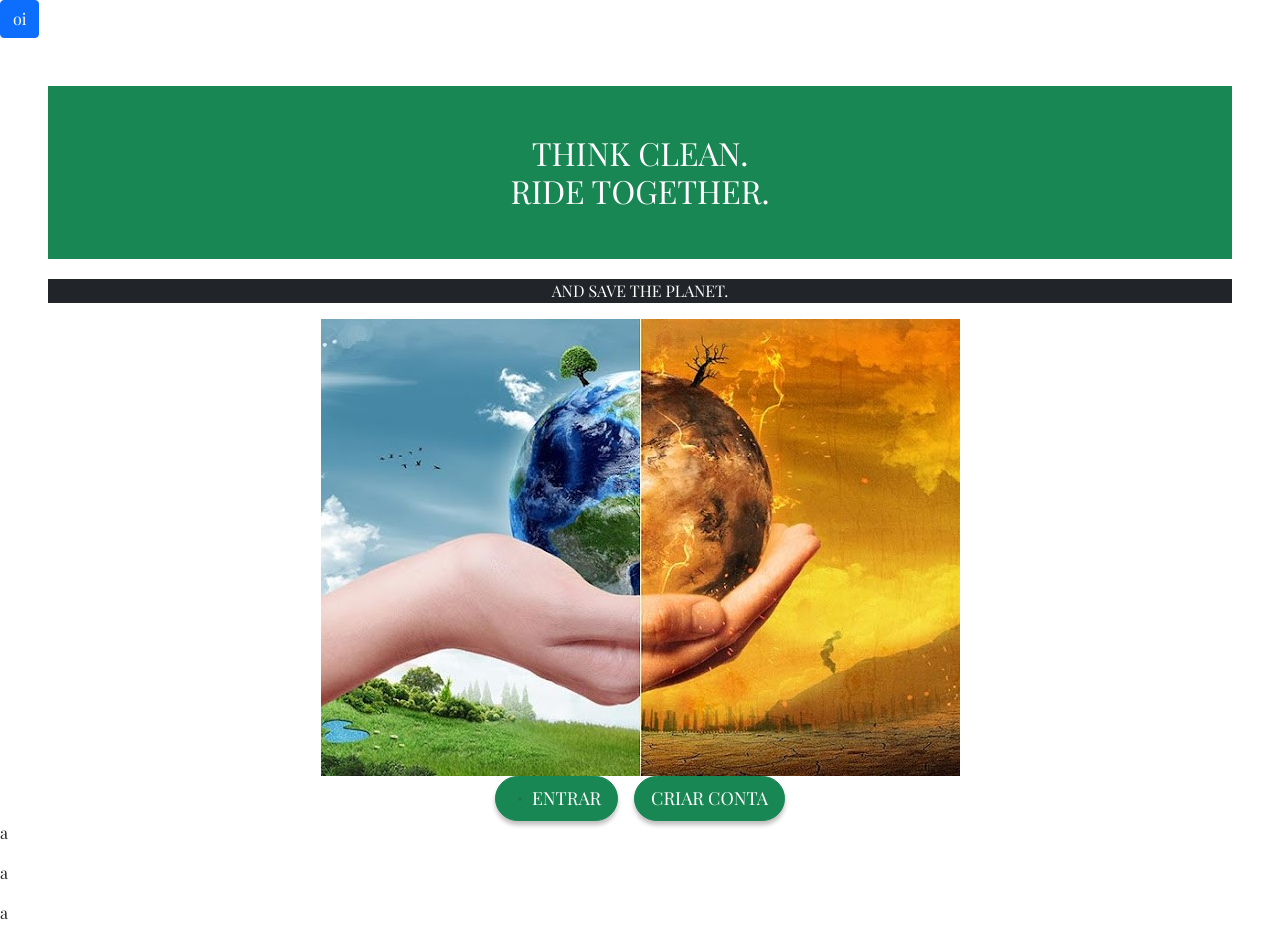
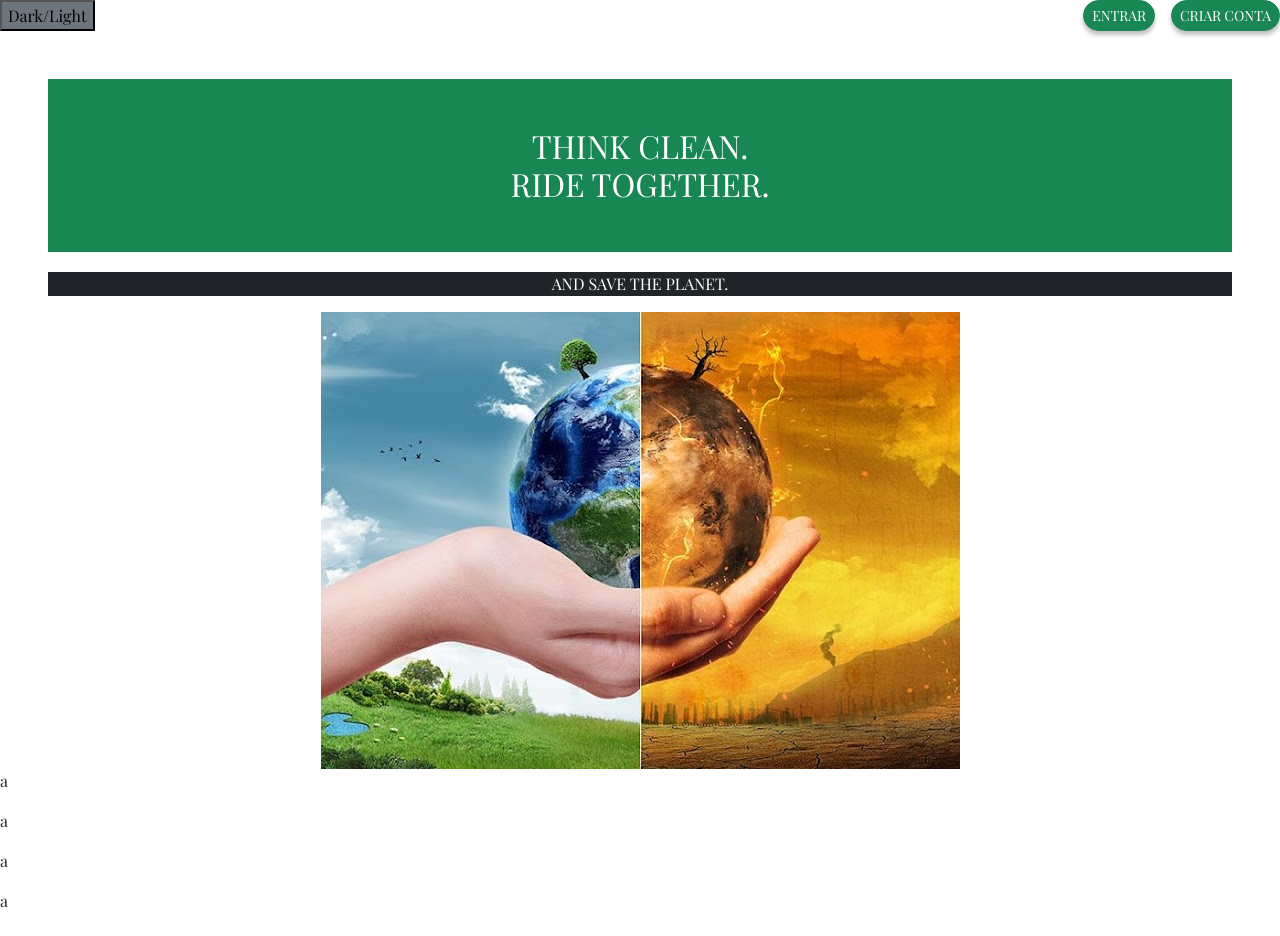
Before and after one commit to XandaoTP/Pj-4, a React (Create React App) app in the folder front-end/: page / in a window 1280 px wide. Shown: the top 936 px of the page. Built offline with nearby package versions, Linux system fonts and the light colour scheme; no server answers.

Commit message:
altera css home

```diff
--- a/front-end/src/views/home/index.tsx
+++ b/front-end/src/views/home/index.tsx
@@ -7,15 +7,14 @@ import { selectUserLoggedIn } from "../../store/slices/userSlice"
 import terraviva from "../../assetes/img/terraviva.jpg"
 import terramorta from "../../assetes/img/poluicao.jpg"
 import { useEffect, useState } from "react"
-import { Button } from "react-bootstrap"
 
 type Props = {
-  startTransparent?: boolean
+  worldAnimation?: boolean
   darkmode: boolean
   getvaluedarkmode: string
 }
 
-export function Home ({startTransparent = true , darkmode = true}: Props) {
+export function Home ({worldAnimation = true , darkmode = true}: Props) {
     const [isdarkmode, setDarkmode] = useState(darkmode)
     const buttonHandler = () => {
       setDarkmode(darkmode => !darkmode)
@@ -23,12 +22,12 @@ export function Home ({startTransparent = true , darkmode = true}: Props) {
     }
     const getvaluedarkmode = localStorage.getItem('value')
     const getvaluedarklight = JSON.parse(getvaluedarkmode || '{}')
-    const [isTransparent, setIsTransparent] = useState(startTransparent)
+    const [isWorldAnimation, setWorldAnimation] = useState(worldAnimation)
     useEffect(() => {
         const scrollChange = () => {
           const isLowScroll = window.scrollY < 100
-          if (startTransparent && isLowScroll !== isTransparent) {
-            setIsTransparent(isLowScroll)
+          if (worldAnimation && isLowScroll !== isWorldAnimation) {
+            setWorldAnimation(isLowScroll)
             console.log(isLowScroll)
           }
         }
@@ -36,11 +35,23 @@ export function Home ({startTransparent = true , darkmode = true}: Props) {
         return () => {
           window.removeEventListener('scroll', scrollChange)
         }
-      }, [isTransparent, startTransparent])
-  const isUserLoggedIn = useSelector(selectUserLoggedIn)
+      }, [isWorldAnimation, worldAnimation])
+    const isUserLoggedIn = useSelector(selectUserLoggedIn)
     return (
     <main className={!getvaluedarklight ? 'bg-dark' : 'bg-white'}>
-      <Button onClick={buttonHandler}>oi </Button>
+      <div className="d-flex justify-content-lg-between" >
+        <button onClick={buttonHandler} className='bg-secondary align-itens-center'>Dark/Light</button>
+        {isUserLoggedIn ? (
+          <div className="d-flex justify-content-center gap-3 d-none d-lg-block">
+            <CustomButton loading size='lg' variant="success" to="/novacarona">Nova carona</CustomButton>
+          </div>
+        ) : (
+          <div className="d-flex justify-content-center gap-3 d-none d-lg-block">
+            <CustomButton size='sm' variant="success" to="/login">ENTRAR</CustomButton>
+            <CustomButton size='sm' className="ms-3" variant="success" to="/signin">CRIAR CONTA</CustomButton>
+          </div>
+      )}
+      </div>
       <div className="d-flex justify-content-center flex-column">
         <div className="bg-success mt-5 mb-1 ms-5 me-5 fw-bold">
           <Ppad className="mt-5 text-white bold mb-5 h2">THINK CLEAN.<br/>RIDE TOGETHER.</Ppad>
@@ -50,17 +61,17 @@ export function Home ({startTransparent = true , darkmode = true}: Props) {
       <div className={!getvaluedarklight ? 'bg-white mt-3 mb-3 ms-5 me-5' : 'bg-dark mt-3 mb-3 ms-5 me-5'}>
           <p className={!getvaluedarklight ? 'text-dark bold text-center ps-0' : 'text-white bold text-center ps-0'}>AND SAVE THE PLANET.</p>
       </div>
-      <div className="d-none d-md-flex justify-content-center  ms-5 me-5">
-        <img src={terraviva} alt="terraviva" className="img-fluid m-0" />
-        <Imganimation className={isTransparent ? 'd-none' : 'd-block' && 'd-md-none d-lg-block bg-secondary mb-0'}>Lorem ipsum dolor sit amet, consectetur adipisicing elit. Adipisci omnis consequuntur doloremque accusamus voluptates, nemo similique deserunt inventore! Facilis ipsum neque nisi temporibus quia ipsam accusamus dicta esse harum repudiandae. Lorem ipsum dolor, sit amet consectetur adipisicing elit. Rerum rem et autem ab eos architecto sint deleniti iure. Maiores doloremque molestiae saepe nulla vitae dignissimos officia quaerat perspiciatis numquam harum? Lorem ipsum dolor sit amet consectetur adipisicing elit. Fugiat maiores, quia quasi culpa doloribus rem vero! Hic cupiditate accusantium ullam corporis in iure quam. Vero dicta aliquid deleniti iste obcaecati!</Imganimation>
-        <img src={terramorta}  alt="terraviva" className="img-fluid" />
-      </div>
+      <Imganimation className="d-none d-md-flex justify-content-center  ms-5 me-5 ss">
+        <img src={terraviva} alt="terraviva" className="img-fluid m-0 " />
+        <Parag className={isWorldAnimation ? 'd-none' : 'd-block' && 'd-md-none d-lg-block bg-secondary mb-0 as'}>Lorem ipsum dolor sit amet, consectetur adipisicing elit. Adipisci omnis consequuntur doloremque accusamus voluptates, nemo similique deserunt inventore! Facilis ipsum neque nisi temporibus quia ipsam accusamus dicta esse harum repudiandae. Lorem ipsum dolor, sit amet consectetur adipisicing elit. Rerum rem et autem ab eos architecto sint deleniti iure. Maiores doloremque molestiae saepe nulla vitae dignissimos officia quaerat perspiciatis numquam harum? Lorem ipsum dolor sit amet consectetur adipisicing elit. Fugiat maiores, quia quasi culpa doloribus rem vero! Hic cupiditate accusantium ullam corporis in iure quam. Vero dicta aliquid deleniti iste obcaecati!</Parag>
+        <img src={terramorta}  alt="terraviva" className="img-fluid " />
+      </Imganimation>
       {isUserLoggedIn ? (
-        <div className="d-flex justify-content-center gap-3">
+        <div className="d-flex justify-content-center gap-3 d-lg-none">
         <CustomButton loading size='lg' variant="success" to="/novacarona">Nova carona</CustomButton>
       </div>
       ) : (
-      <div className="d-flex justify-content-center gap-3">
+      <div className="d-flex justify-content-center gap-3 d-lg-none">
         <CustomButton loading size='lg' variant="success" to="/login">ENTRAR</CustomButton>
         <CustomButton size='lg' variant="success" to="/signin">CRIAR CONTA</CustomButton>
       </div>
@@ -131,7 +142,13 @@ const Ppad = styled.div`
 text-align: center;
 vertical-align: middle;
 `
+const Parag = styled.p`
 
-const Imganimation = styled.p`
-  transition: all .3s linear;
 `
+const Imganimation = styled.div`
+ &:hover {
+    ${Parag} {
+    display: block;
+  }
+ }
+`
```
